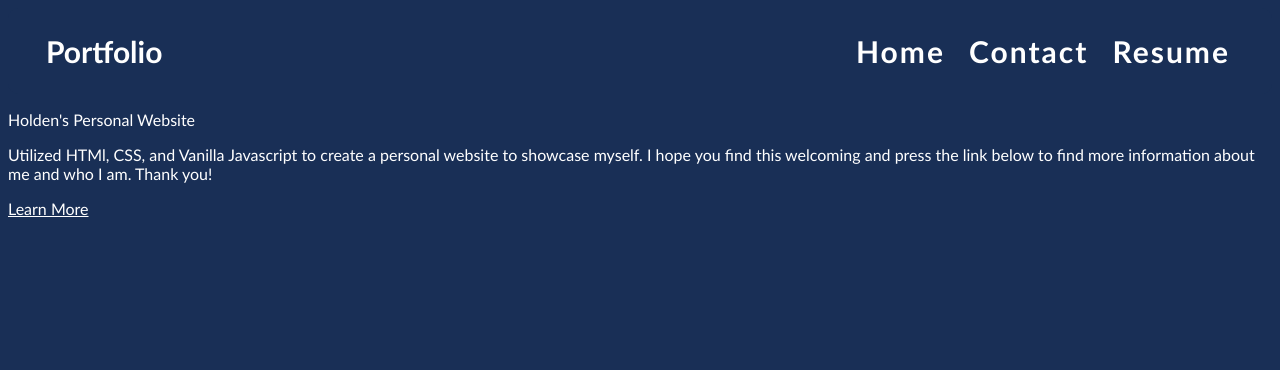
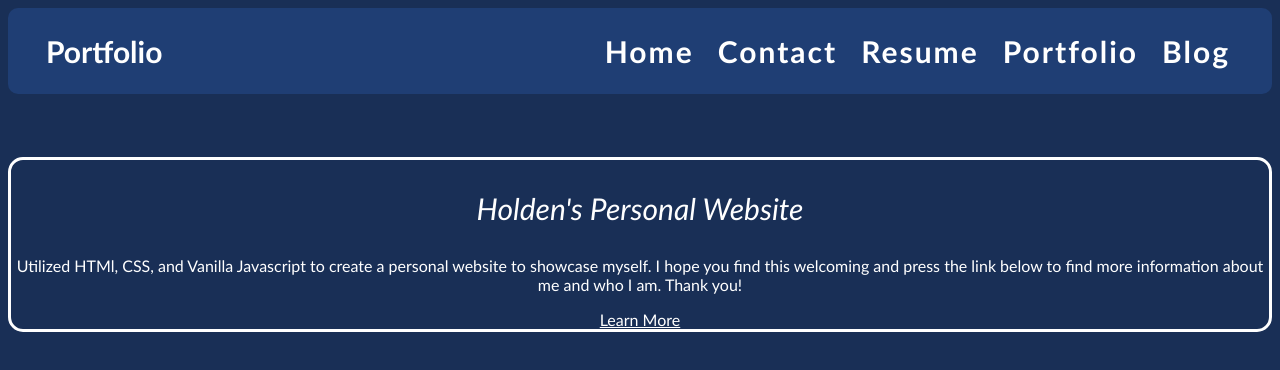
Before and after one commit to HoldenEv/HoldenEv.github.io, a plain HTML site: page portfolio.html in a window 1280 px wide. Drawn offline with Linux system fonts and the light colour scheme.

Commit message:
feat: added back the portfolio and the blog section

```diff
--- a/portfolio.html
+++ b/portfolio.html
@@ -7,12 +7,14 @@
   <link rel="icon" type="img/png" href="images/personal-icon.png">
 </head>
 <body style="background-color: #192f56">
-  <nav class="navbar">
+  <nav class="navbar" style="background-color: #1f3e74">
     <h1 class="logo">Portfolio</h1>
     <ul class="nav-list">
       <li><a href="index.html">Home</a></li>
       <li><a href="contact.html">Contact</a></li>
       <li><a href="resume.html">Resume</a></li>
+      <li><a href="portfolio.html">Portfolio</a></li>
+      <li><a href="blog.html">Blog</a></li>
     </ul>
   </nav>
   <main>
--- a/styles.css
+++ b/styles.css
@@ -144,6 +144,22 @@ textarea {
   height: 7%;
 }
 
+.project-details {
+  border-style: solid;
+  border-color: white;
+  border-radius: 15px;
+}
+
+.project {
+  text-align: center;
+  padding-top: 5%;
+}
+
+.project-name {
+  font-size: 30px;
+  font-style: italic;
+}
+
 .footer {
   display: flex;
   justify-content: center;
```
Also changed, not shown: blog.html (+4 -5 lines), contact.html (+2 -0 lines), index.html (+2 -0 lines), resume.html (+2 -0 lines).
